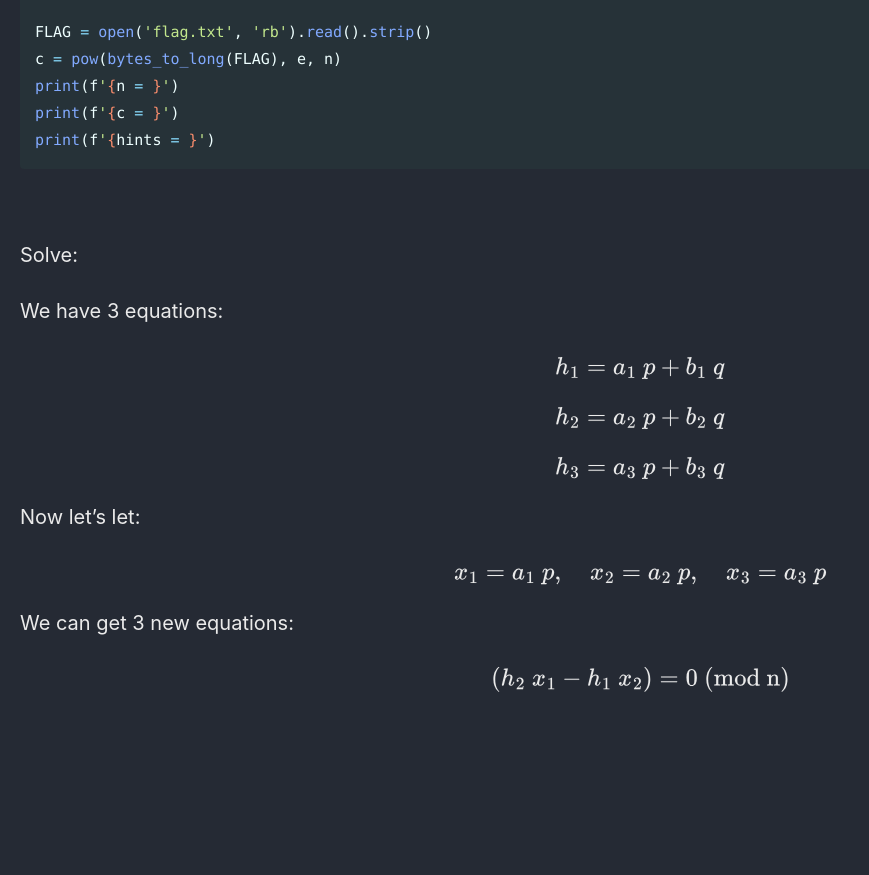
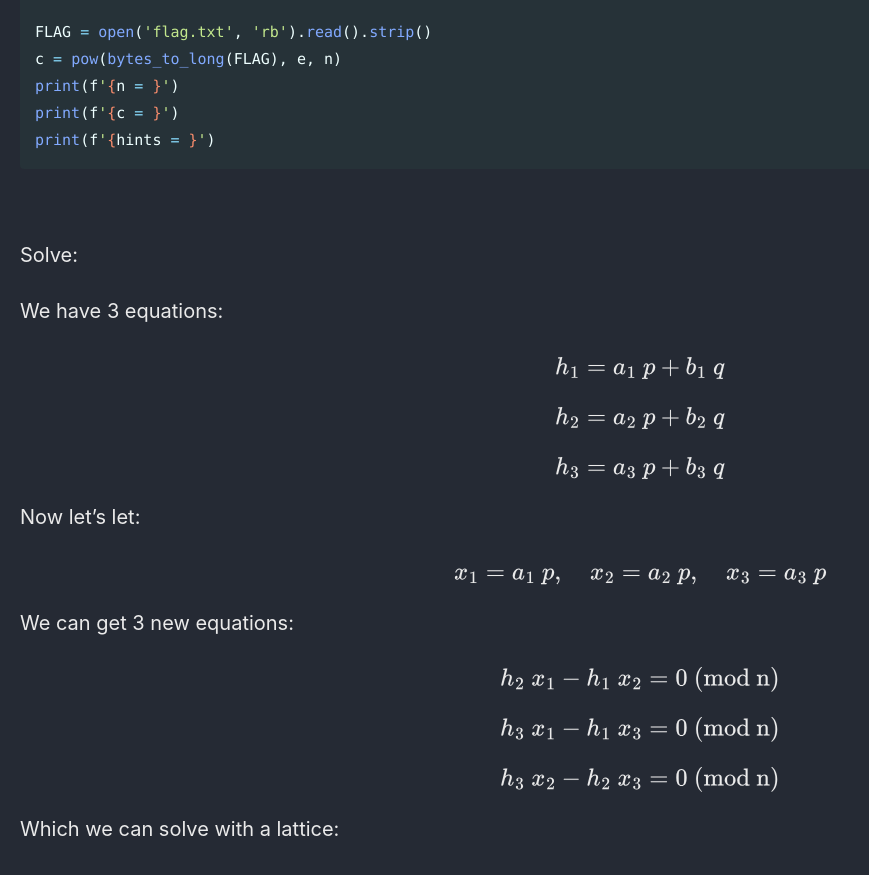
Before and after one commit to Connor-McCartney/Connor-McCartney.github.io, a Jekyll site: the page built from _pages/cryptography/other/apbq-rsa-ii-DUCTF-2023.md, in a window 1280 px wide and 900 px high, scrolled down 637 px. Shown: the top 875 px of the window, without its empty margins (0-869 px from the left). Built offline with Jekyll 4.4.1, drawn with Linux system fonts in a browser that asks for light colours; cached includes are drawn as plain includes; before the commit the page ends 1381 px from its top, so only the background shows below that.

Commit message:
Update apbq-rsa-ii-DUCTF-2023.md

```diff
--- a/_pages/cryptography/other/apbq-rsa-ii-DUCTF-2023.md
+++ b/_pages/cryptography/other/apbq-rsa-ii-DUCTF-2023.md
@@ -47,5 +47,10 @@ $$x_1 = a_1 \ p, \ \ \ \ x_2 = a_2 \ p, \ \ \ \ x_3 = a_3 \ p$$
 
 We can get 3 new equations:
 
+$$h_2 \ x_1 - h_1 \ x_2 = 0 \text{ (mod n)}$$
 
-$$(h_2 \ x_1 - h_1 \ x_2) = 0 \text{ (mod n)}$$
+$$h_3 \ x_1 - h_1 \ x_3 = 0 \text{ (mod n)}$$
+
+$$h_3 \ x_2 - h_2 \ x_3 = 0 \text{ (mod n)}$$
+
+Which we can solve with a lattice:
```
